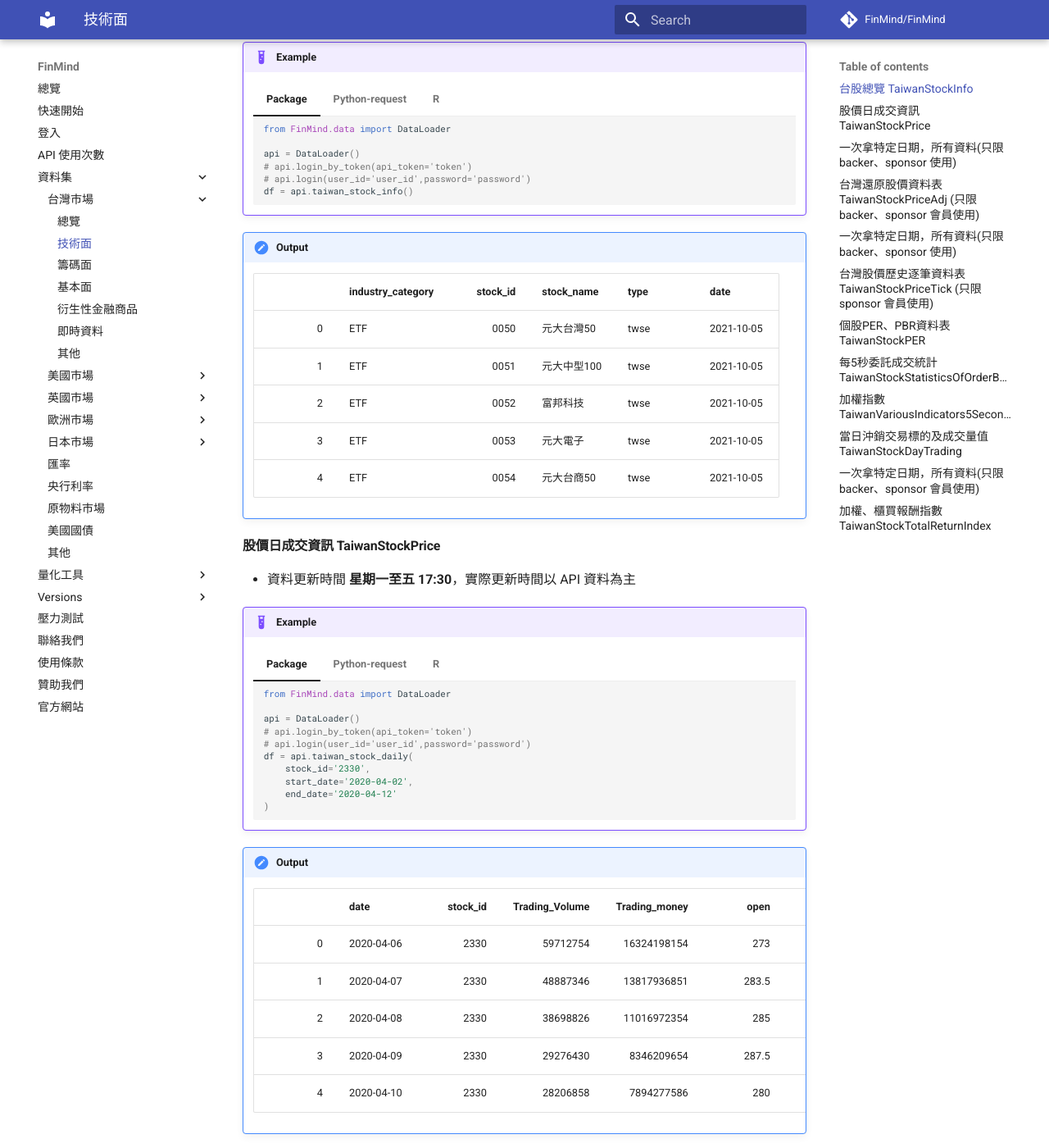
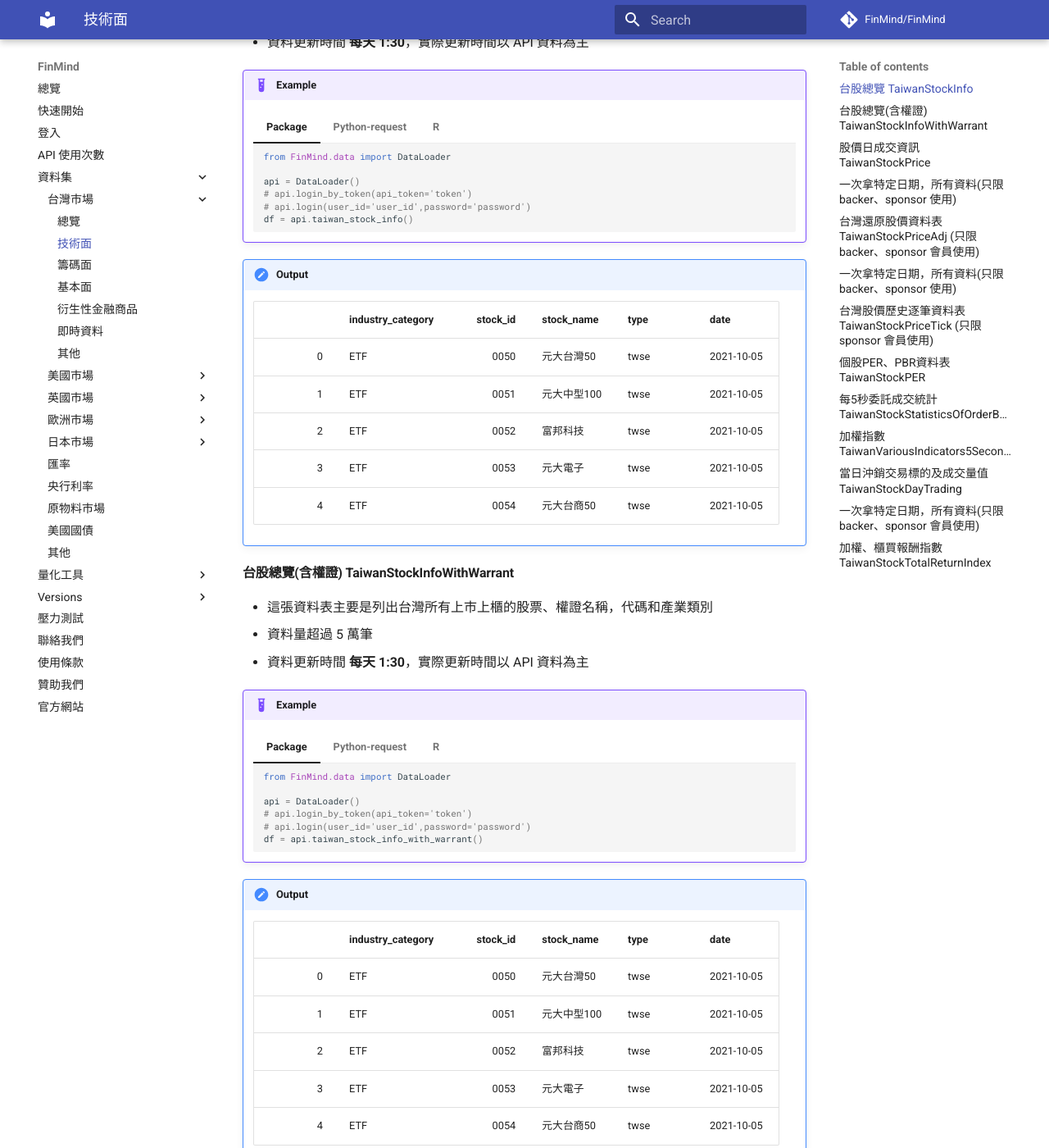
Before and after one commit to FinMind/FinMind-Doc, an MkDocs documentation site: the page built from docs/tutor/TaiwanMarket/Technical.md, in a window 1280 px wide and 1400 px high, scrolled down 643 px. Shown: the whole window at 82% size. Built offline with MkDocs 1.6.1 and Material for MkDocs 9.7.7, drawn with Linux system fonts in a browser that asks for light colours; comment, search, counter and statistics services are not loaded; some of the changed text lies outside the part shown.

````diff
--- a/docs/tutor/TaiwanMarket/Technical.md
+++ b/docs/tutor/TaiwanMarket/Technical.md
@@ -1,6 +1,7 @@
-在台股技術面，我們擁有 9 種資料集，如下:
+在台股技術面，我們擁有 10 種資料集，如下:
 
 - [台股總覽 TaiwanStockInfo](https://finmind.github.io/tutor/TaiwanMarket/Technical/#taiwanstockinfo)
+- [台股總覽(含權證) TaiwanStockInfoWithWarrant](https://finmind.github.io/tutor/TaiwanMarket/Technical/#taiwanstockinfowithwarrant)
 - [台灣股價資料表 TaiwanStockPrice](https://finmind.github.io/tutor/TaiwanMarket/Technical/#taiwanstockprice)
 - [台灣還原股價資料表 TaiwanStockPriceAdj](https://finmind.github.io/tutor/TaiwanMarket/Technical/#taiwanstockpriceadj-backersponsor)
 - [台灣股價歷史逐筆資料表 TaiwanStockPriceTick](https://finmind.github.io/tutor/TaiwanMarket/Technical/#taiwanstockpricetick-sponsor)
@@ -53,6 +54,67 @@
         url = url,
         query = list(
             dataset = "TaiwanStockInfo",
+            token = "" # 參考登入，獲取金鑰
+            )
+        )
+        data = content(response)
+        df = data$data %>%
+        do.call('rbind',.) %>%
+        data.table
+        head(df)
+
+        ```
+!!! output
+    |    | industry_category   |   stock_id | stock_name   | type   | date       |
+    |---:|:--------------------|-----------:|:-------------|:-------|:-----------|
+    |  0 | ETF                 |       0050 | 元大台灣50   | twse   | 2021-10-05 |
+    |  1 | ETF                 |       0051 | 元大中型100  | twse   | 2021-10-05 |
+    |  2 | ETF                 |       0052 | 富邦科技     | twse   | 2021-10-05 |
+    |  3 | ETF                 |       0053 | 元大電子     | twse   | 2021-10-05 |
+    |  4 | ETF                 |       0054 | 元大台商50   | twse   | 2021-10-05 |
+
+
+#### 台股總覽(含權證) TaiwanStockInfoWithWarrant
+
+- 這張資料表主要是列出台灣所有上市上櫃的股票、權證名稱，代碼和產業類別
+- 資料量超過 5 萬筆
+- 資料更新時間 **每天 1:30**，實際更新時間以 API 資料為主
+
+!!! example
+    === "Package"
+        ```python
+        from FinMind.data import DataLoader
+
+        api = DataLoader()
+        # api.login_by_token(api_token='token')
+        # api.login(user_id='user_id',password='password')
+        df = api.taiwan_stock_info_with_warrant()
+        ```
+    === "Python-request"
+        ```python
+        import requests
+        import pandas as pd
+        url = "https://api.finmindtrade.com/api/v4/data"
+        parameter = {
+            "dataset": "TaiwanStockInfoWithWarrant",
+            "token": "", # 參考登入，獲取金鑰
+        }
+        resp = requests.get(url, params=parameter)
+        data = resp.json()
+        data = pd.DataFrame(data["data"])
+        print(data.head())
+
+        ```
+    === "R"
+        ```R
+        library(httr)
+        library(data.table)
+        library(dplyr)
+        url = 'https://api.finmindtrade.com/api/v4/data'
+        response = httr::GET(
+        url = url,
+        query = list(
+            dataset = "TaiwanStockInfoWithWarrant",
             token = "" # 參考登入，獲取金鑰
             )
         )
````
Also changed, not shown: docs/tutor/TaiwanMarket/DataList.md (+2 -1 lines), docs/tutor/TaiwanMarket/RealTime.md (+27 -0 lines).
